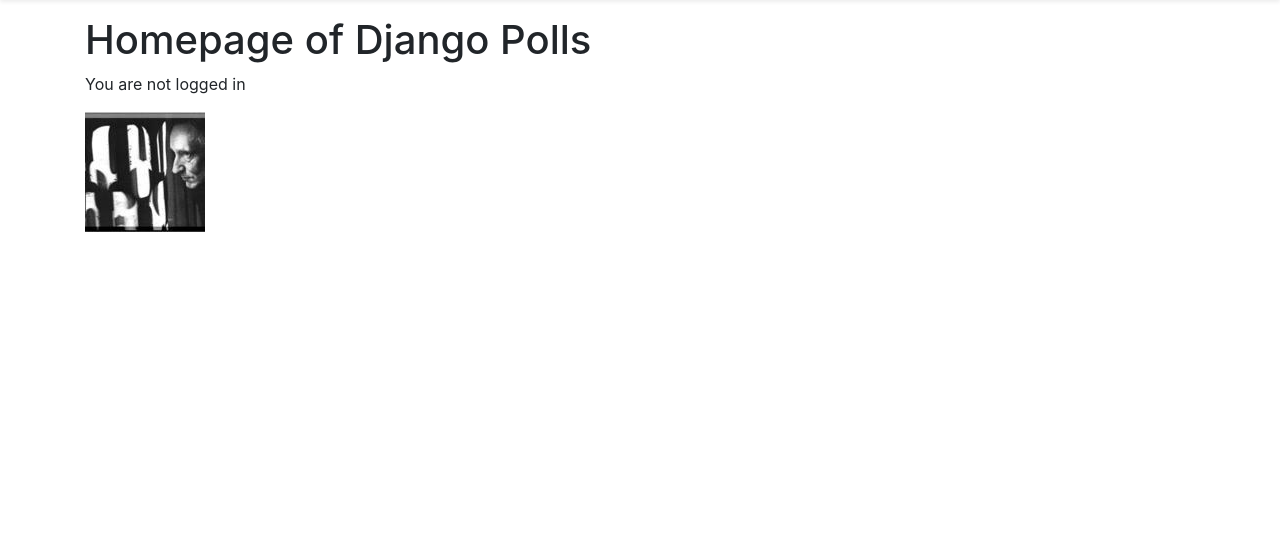
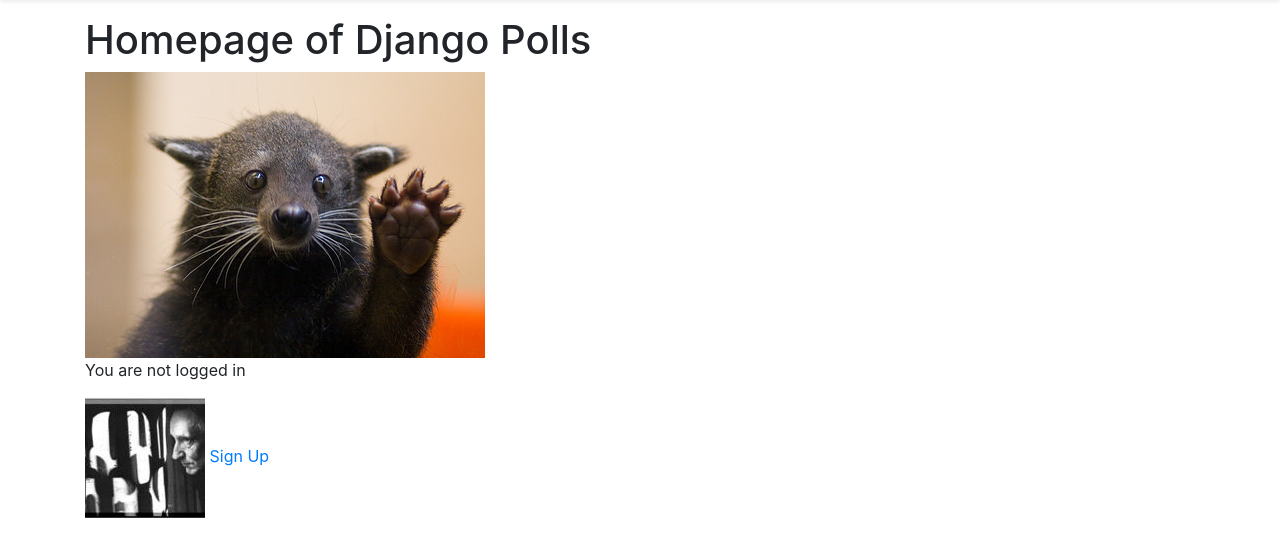
Before and after one commit to kevinbowen777/django-polls, a Django app: page / in a window 1280 px wide. Shown: the part 73-630 px from the top of the page. Run offline with Django 4.2, Linux system fonts and the light colour scheme; parts of the project's set-up code (start-up, migrations or seed data) failed here and were passed over; some libraries are stand-ins or nearby versions.

Commit message:
Complete migration to allauth URLs in templates

```diff
--- a/config/settings.py
+++ b/config/settings.py
@@ -140,7 +140,7 @@ LOGIN_REDIRECT_URL = "home"
 ACCOUNT_LOGOUT_REDIRECT = "home"
 LOGOUT_REDIRECT_URL = "home"
 AUTHENTICATION_BACKENDS = (
-    "django.contrib.auth.backends'ModelBackend",
+    "django.contrib.auth.backends.ModelBackend",
     "allauth.account.auth_backends.AuthenticationBackend",
 )
 EMAIL_BACKEND = "django.core.mail.backends.console.EmailBackend"
--- a/templates/registration/logout.html
+++ b/templates/account/logout.html
@@ -6,7 +6,7 @@
 {% block content %}
   <h1>Log Out</h1>
   <p>Are you sure you want to log out?</p>
-  <form method="post" action="{% url 'logout' %}">
+  <form method="post" action="{% url 'account_logout' %}">
     {% csrf_token %}
     {{ form|crispy }}
     <button class="btn btn-danger" type="submit">Log Out</button>
--- a/templates/base.html
+++ b/templates/base.html
@@ -19,10 +19,10 @@
       <nav class="my-2 my-md-0 mr-md-3">
           <a class="p-2 text-dark" href="{% url 'about' %}">About</a>
         {% if user.is_authenticated %}
-          <a class="p-2 text-dark" href="{% url 'logout' %}">Log Out</a>
+          <a class="p-2 text-dark" href="{% url 'account_logout' %}">Log Out</a>
         {% else %}
-          <a class="p-2 text-dark" href="{% url 'login' %}">Log In</a>
-          <a class="p-2 text-dark" href="{% url 'signup' %}">Sign Up</a>
+          <a class="p-2 text-dark" href="{% url 'account_login' %}">Log In</a>
+          <a class="p-2 text-dark" href="{% url 'account_signup' %}">Sign Up</a>
         {% endif %}
       </nav>
     </div>
--- a/templates/home.html
+++ b/templates/home.html
@@ -6,12 +6,13 @@
 
 {% block content %}
   <h1>Homepage of Django Polls</h1>
+  <img class="greeting" src="{% static 'images/binturong.jpg' %}">
   {% if user.is_authenticated %}
-  <p>Hi {{ user.email }}!</p>
-    <img class="greeting" src="{% static 'images/binturong.jpg' %}">
+    <p>Hi {{ user.email }}!</p>
+    <p><a href="{% url 'account_logout' %}">Log Out</a></p>
   {% else %}
     <p>You are not logged in</p>
     <img class="greeting" src="{% static 'images/burroughs.jpg' %}">
-    <p>
+    <a href="{% url 'account_signup' %}">Sign Up</a></p>
   {% endif %}
 {% endblock content %}
```
Also changed, not shown: templates/account/login.html (renamed from templates/registration/login.html), templates/account/signup.html (renamed from templates/registration/signup.html), 1 other file.
